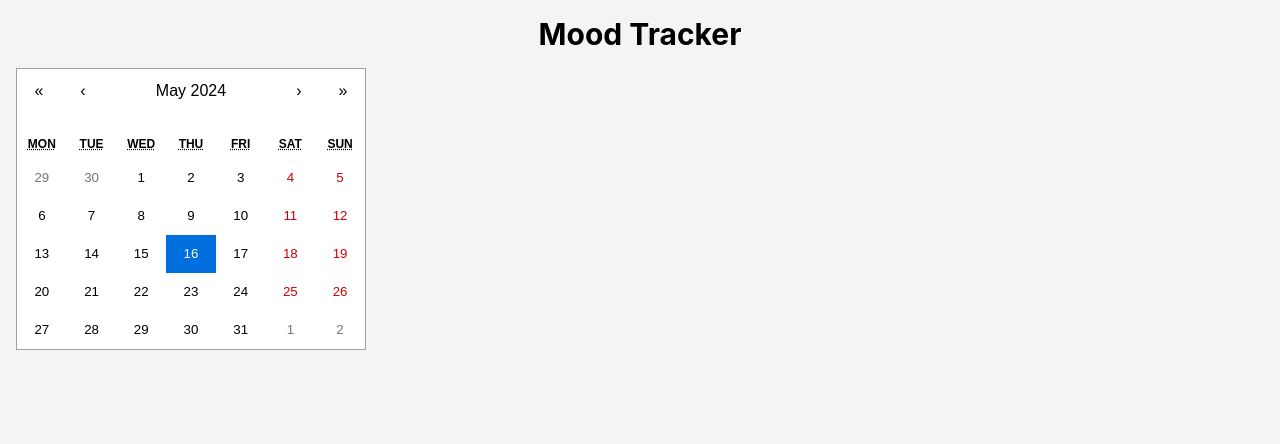
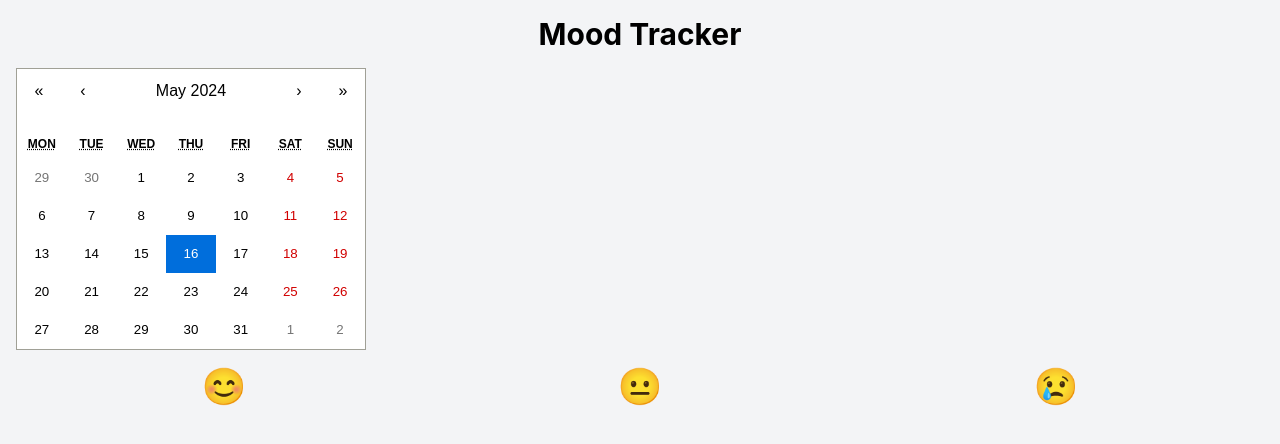
Before and after one commit to UnitingSummer5/MoodTracker, a React (Create React App) app: page / in a window 1280 px wide. Shown: the top 444 px of the page. Built offline with nearby package versions, Linux system fonts and the light colour scheme.

Commit message:
MoodSelector

```diff
--- a/src/App.tsx
+++ b/src/App.tsx
@@ -1,9 +1,10 @@
 import React, { useState } from 'react';
-import { CalendarComponent } from './components';
+import { CalendarComponent, MoodSelector } from './components';
 
 
 function App() {
   const [selectedDate, setSelectedDate] = useState<Date | null>(new Date());
+  const [mood, setMood] = useState<string>('');
 
   const handleDateChange = (date: Date | Date[]) => {
     if (Array.isArray(date)) {
@@ -17,7 +18,7 @@ function App() {
     <div className='min-h-screen bg-gray-100 p-4'>
       <h1 className='text-3xl font-bold text-center mb-4'>Mood Tracker</h1>
       <CalendarComponent selectedDate={selectedDate} onDateChange={handleDateChange}/>
-
+      <MoodSelector selectedMood={mood} onMoodChange={setMood} />
     </div>
   );
 }
--- a/src/components/MoodSelector/MoodSelector.tsx
+++ b/src/components/MoodSelector/MoodSelector.tsx
@@ -0,0 +1,25 @@
+import { IMoodSelector } from "./types";
+
+const moods = [
+    { label: 'Happy', icon: '😊' },
+    { label: 'Neutral', icon: '😐' },
+    { label: 'Sad', icon: '😢' },
+];
+
+const MoodSelector: React.FC<IMoodSelector> = ({ selectedMood, onMoodChange }) => {
+    return (
+        <div className="flex justify-around mb-4">
+            {moods.map((mood) => (
+                <button
+                    key={mood.label}
+                    className={`text-4xl ${selectedMood === mood.label ? 'text-blue-500' : 'text-gray-500'}`}
+                    onClick={() => onMoodChange(mood.label)}
+                >
+                    {mood.icon}
+                </button>
+            ))}
+        </div>
+    );
+};
+
+export default MoodSelector;
--- /dev/null
+++ b/src/components/MoodSelector/index.ts
@@ -0,0 +1 @@
+export { default as MoodSelector } from './MoodSelector';
--- /dev/null
+++ b/src/components/MoodSelector/types.ts
@@ -0,0 +1,4 @@
+export interface IMoodSelector {
+    selectedMood: string;
+    onMoodChange: (mood: string) => void;
+}
--- a/src/components/index.ts
+++ b/src/components/index.ts
@@ -1 +1,2 @@
 export { CalendarComponent } from './CalendarComponent';
+export { MoodSelector } from './MoodSelector';
```
